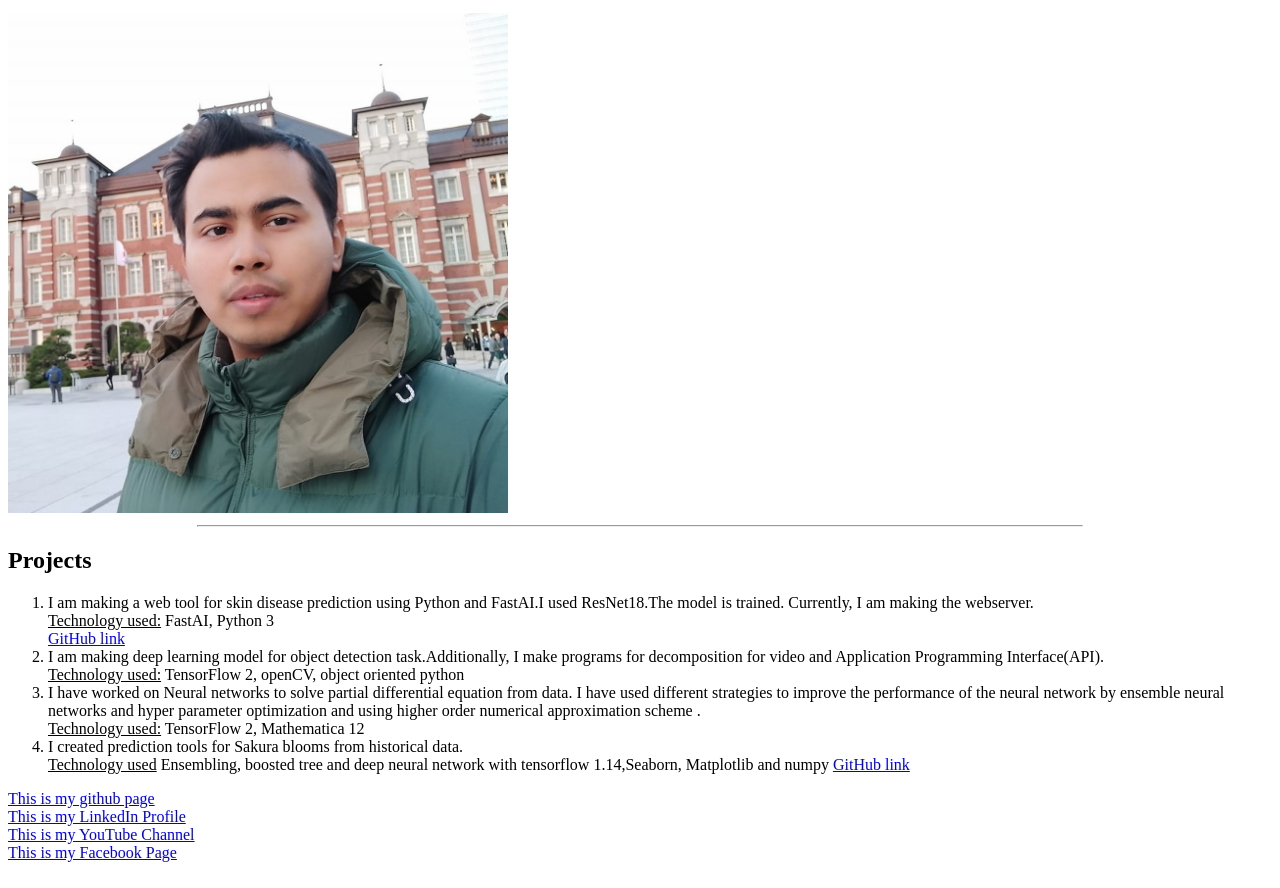
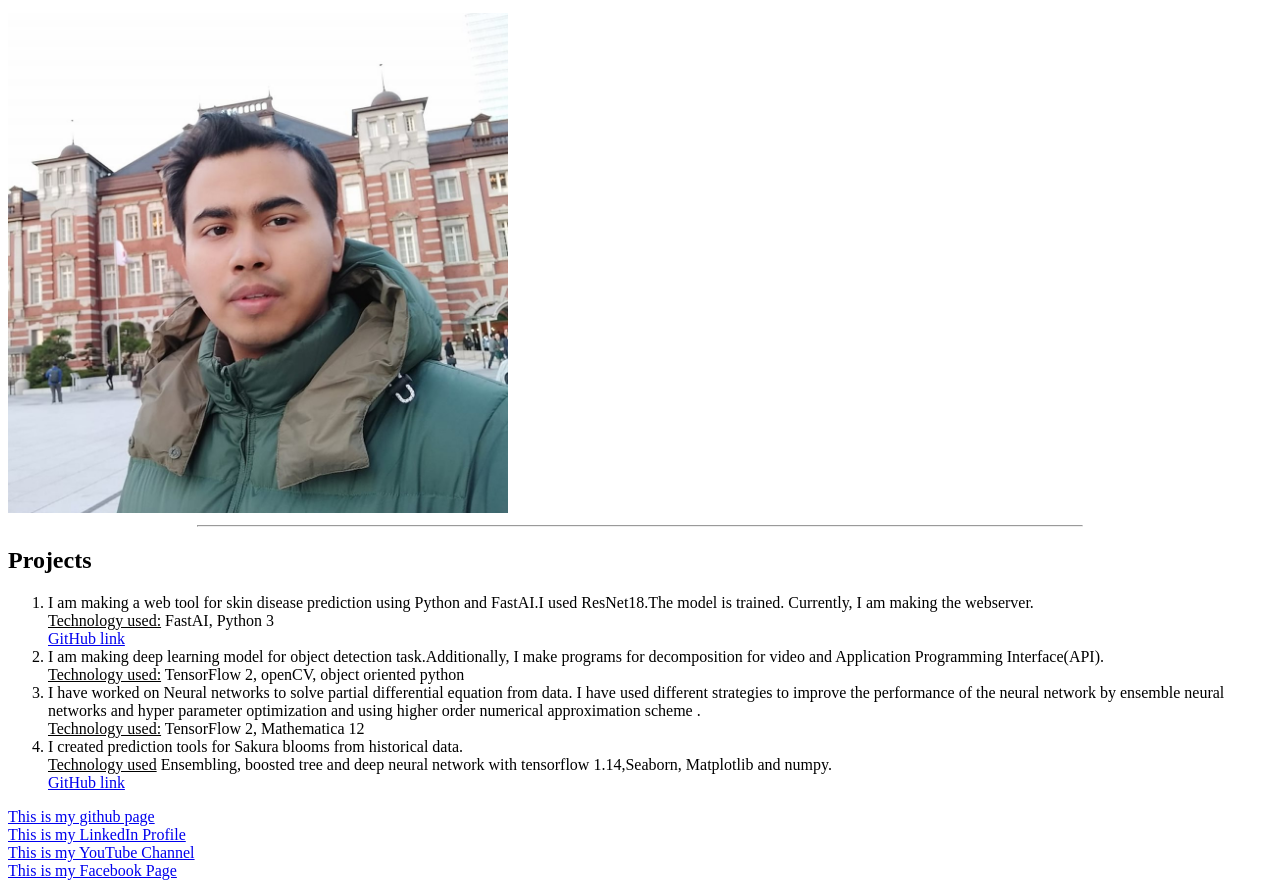
Before and after one commit to Ishrak-DataScience/MyWebsite, a plain HTML site: page index.html in a window 1280 px wide. Shown: the part 119-1007 px from the top of the page. Drawn offline with Linux system fonts and the light colour scheme.

Commit message:
add_projectsv2

```diff
--- a/index.html
+++ b/index.html
@@ -29,7 +29,7 @@
             <u>Technology used:</u>  TensorFlow 2, Mathematica 12</li>
 
         <li>I created prediction tools for Sakura blooms from historical data.<br>
-            <u>Technology used</u> Ensembling, boosted tree and deep neural network with tensorflow 1.14,Seaborn, Matplotlib and numpy
+            <u>Technology used</u> Ensembling, boosted tree and deep neural network with tensorflow 1.14,Seaborn, Matplotlib and numpy.<br>
              <a href="https://github.com/Ishrak-DataScience/Skin_diseases_checker/">GitHub link</a></li>
     </ol>
 
```
